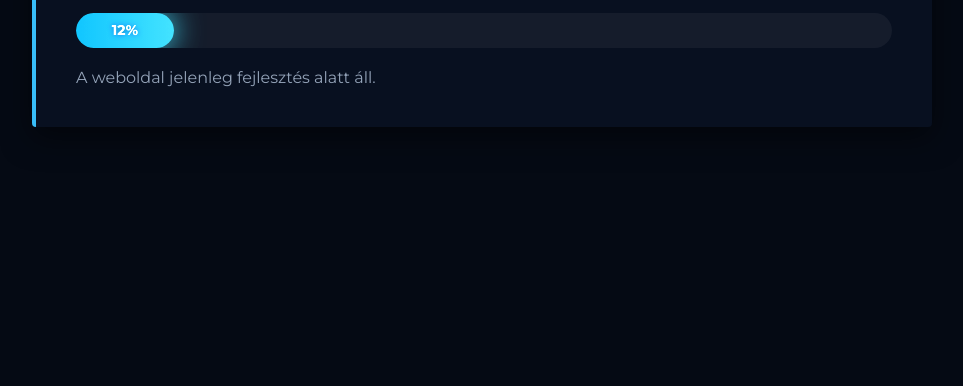
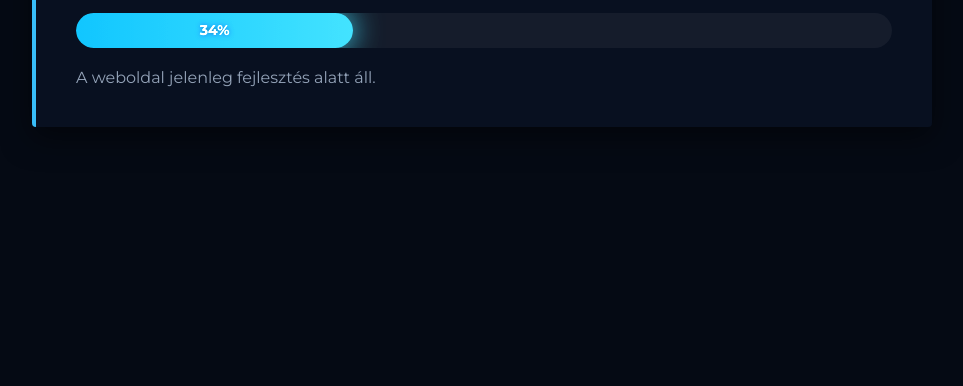
Before and after one commit to itzmelacihh/djlacyweb, a plain HTML site: page index.html in a window 1280 px wide. Shown: the part 414-800 px from the top of the page, without its empty margins (158-1121 px from the left). Drawn offline with nearby package versions, Linux system fonts and the light colour scheme.

Commit message:
Update progress bar to 34% completion
Updated the progress bar to reflect 34% completion.

```diff
--- a/index.html
+++ b/index.html
@@ -22,8 +22,8 @@
         </div>
 
         <div class="progress-container">
-            <div class="progress-bar" style="width: 12%;">
-                <span class="percentage-text">12%</span>
+            <div class="progress-bar" style="width: 34%;">
+                <span class="percentage-text">34%</span>
             </div>
         </div>
 
```
